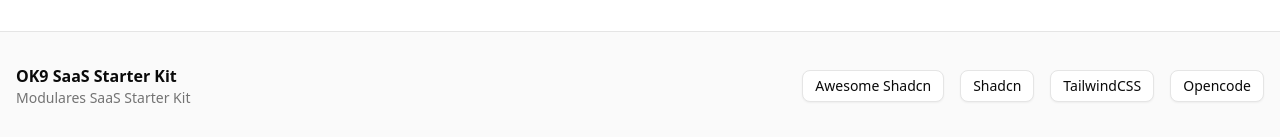
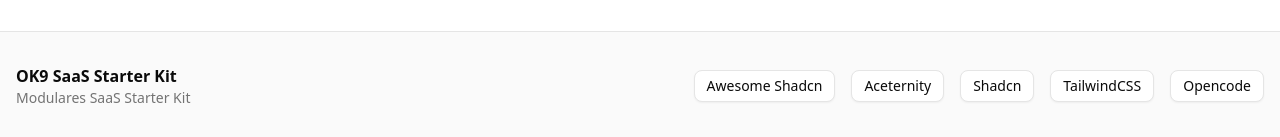
Before and after one commit to adam-s-k-i/ok9-saas-starter-kit, a Next.js app: page / in a window 1280 px wide. Shown: the part 5400-5537 px from the top of the page. Built offline with nearby package versions, Linux system fonts and the light colour scheme; no server answers.

Commit message:
Update main page component

```diff
--- a/src/app/page.tsx
+++ b/src/app/page.tsx
@@ -877,6 +877,9 @@ function HomeContent() {
           <a href="https://github.com/bytefer/awesome-shadcn-ui" target="_blank" rel="noopener noreferrer">Awesome Shadcn</a>
         </Button>
         <Button asChild variant="outline" size="sm">
+          <a href="https://ui.aceternity.com/components" target="_blank" rel="noopener noreferrer">Aceternity</a>
+        </Button>
+        <Button asChild variant="outline" size="sm">
           <a href="https://ui.shadcn.com/docs/components" target="_blank" rel="noopener noreferrer">Shadcn</a>
         </Button>
         <Button asChild variant="outline" size="sm">
```
